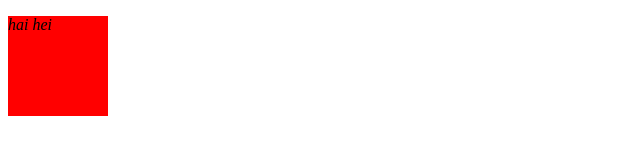
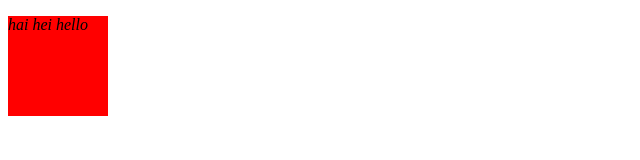
Before and after one commit to sajeesh07/html-css-workout, a plain HTML site: page index.html in a window 1280 px wide. Shown: the full height of the page, 0-640 px from the left. Drawn offline with Linux system fonts and the light colour scheme.

Commit message:
third commit

```diff
--- a/index.html
+++ b/index.html
@@ -10,7 +10,7 @@
 <body>
 <div class="sample">
     <p id="sampleid">
-        hai hei
+        hai hei hello
     </p>
 </div>
 </body>
```
